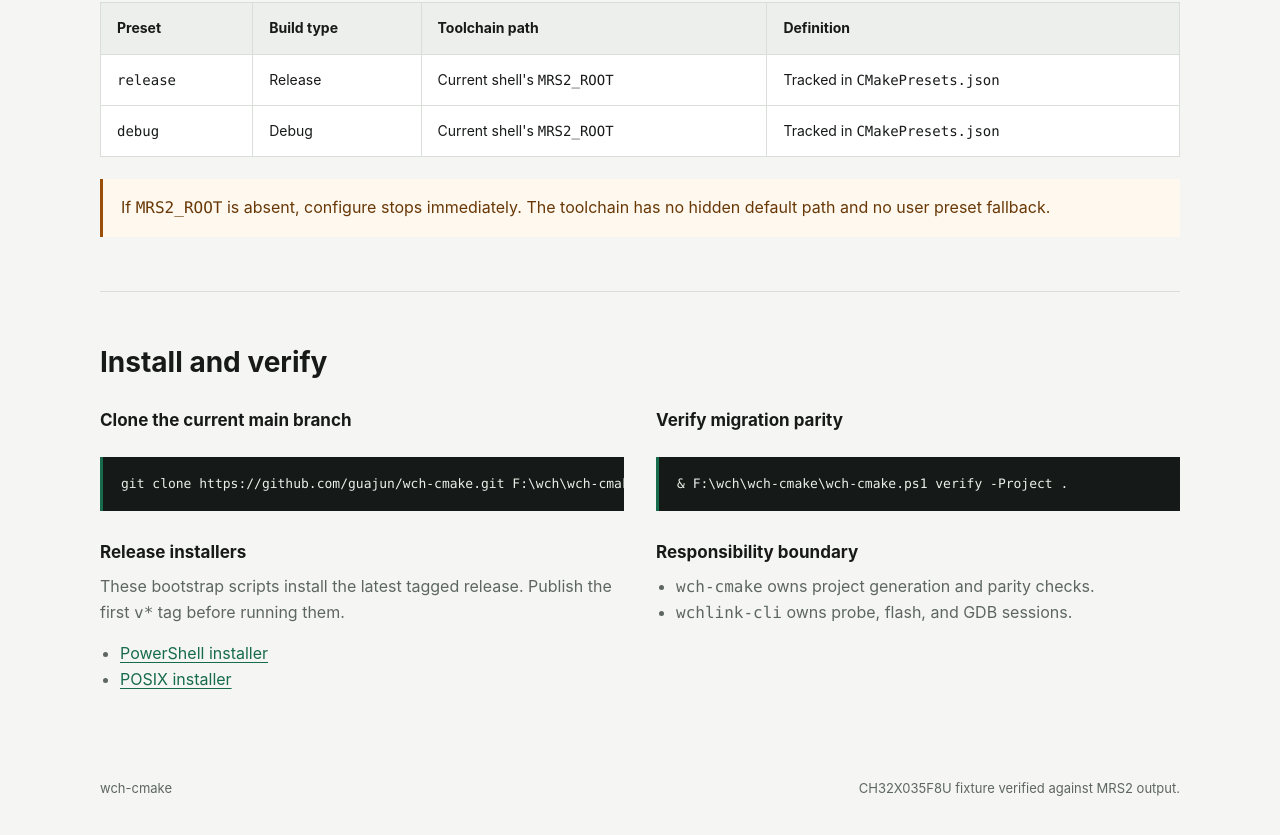
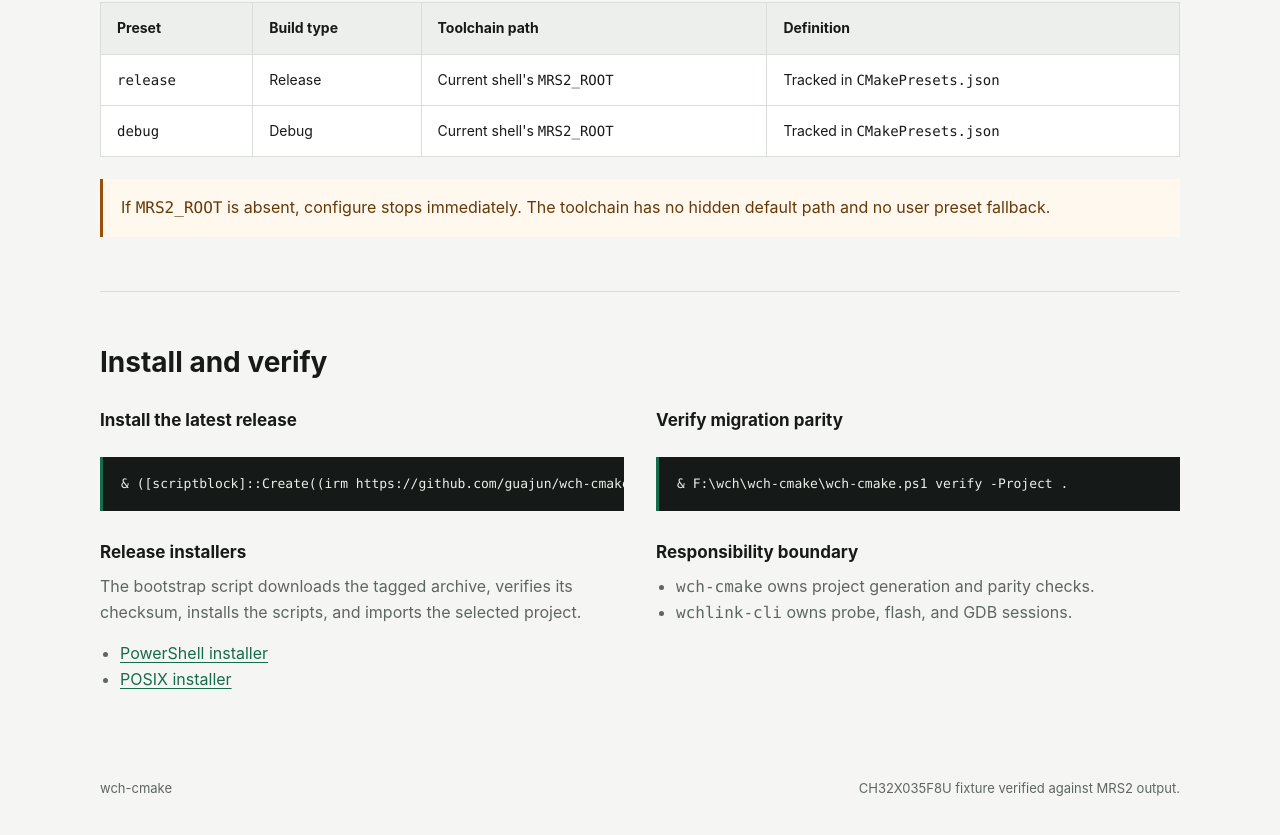
Before and after one commit to guajun/wch-cmake, a plain HTML site: page docs/index.html in a window 1280 px wide. Shown: the part 1110-1945 px from the top of the page. Drawn offline with Linux system fonts and the light colour scheme.

Commit message:
Prepare one-command release installer

```diff
--- a/docs/index.html
+++ b/docs/index.html
@@ -455,8 +455,8 @@
       <h2>Install and verify</h2>
       <div class="two-column">
         <div>
-          <h3>Clone the current main branch</h3>
-          <pre class="command">git clone https://github.com/guajun/wch-cmake.git F:\wch\wch-cmake</pre>
+          <h3>Install the latest release</h3>
+          <pre class="command">&amp; ([scriptblock]::Create((irm https://github.com/guajun/wch-cmake/releases/latest/download/install.ps1))) -Project F:\wch\blink\CH32X035F8U</pre>
         </div>
         <div>
           <h3>Verify migration parity</h3>
@@ -468,8 +468,8 @@
         <div>
           <h3>Release installers</h3>
           <p class="section-copy">
-            These bootstrap scripts install the latest tagged release. Publish
-            the first <code>v*</code> tag before running them.
+            The bootstrap script downloads the tagged archive, verifies its
+            checksum, installs the scripts, and imports the selected project.
           </p>
           <ul class="plain-list">
             <li><a href="./install.ps1">PowerShell installer</a></li>
```
Also changed, not shown: 2 other files.
